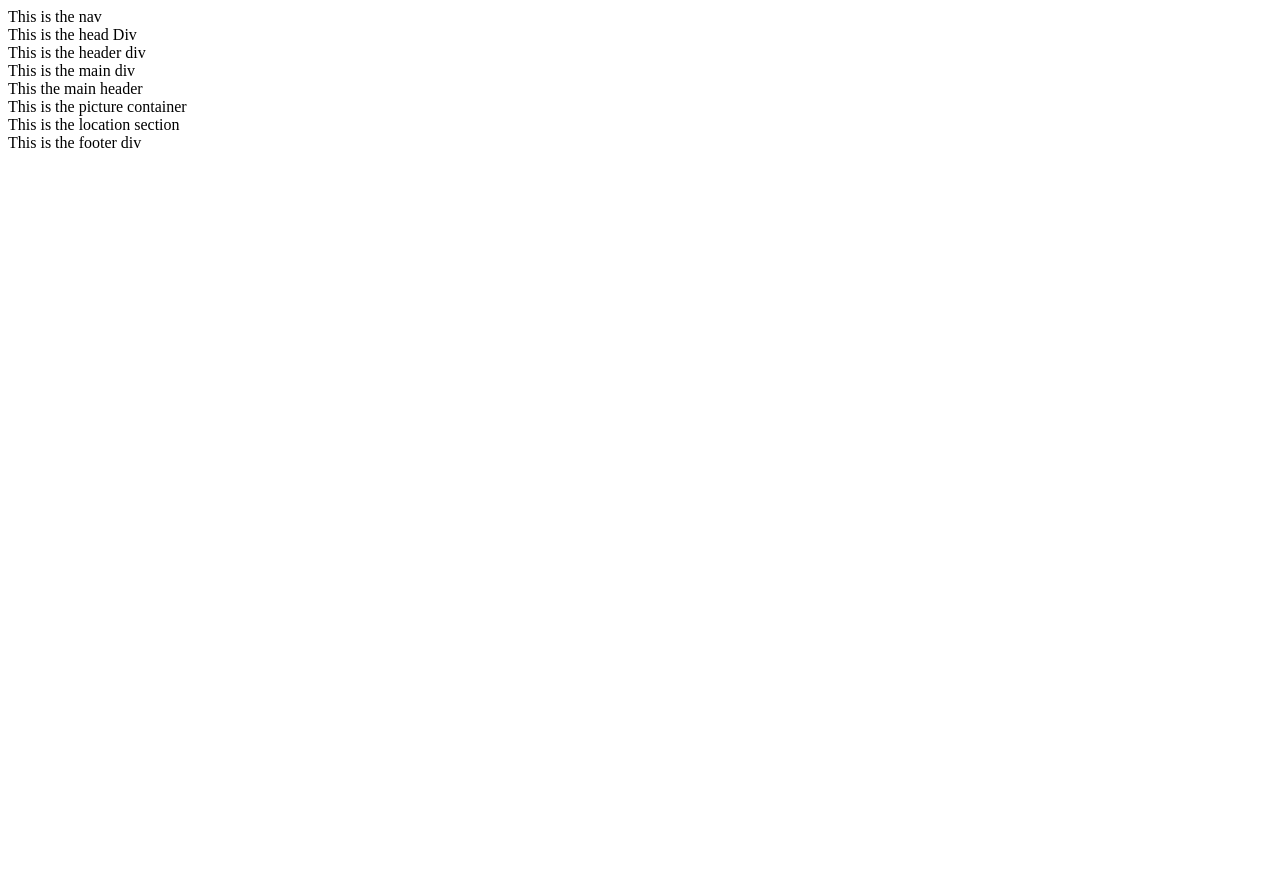
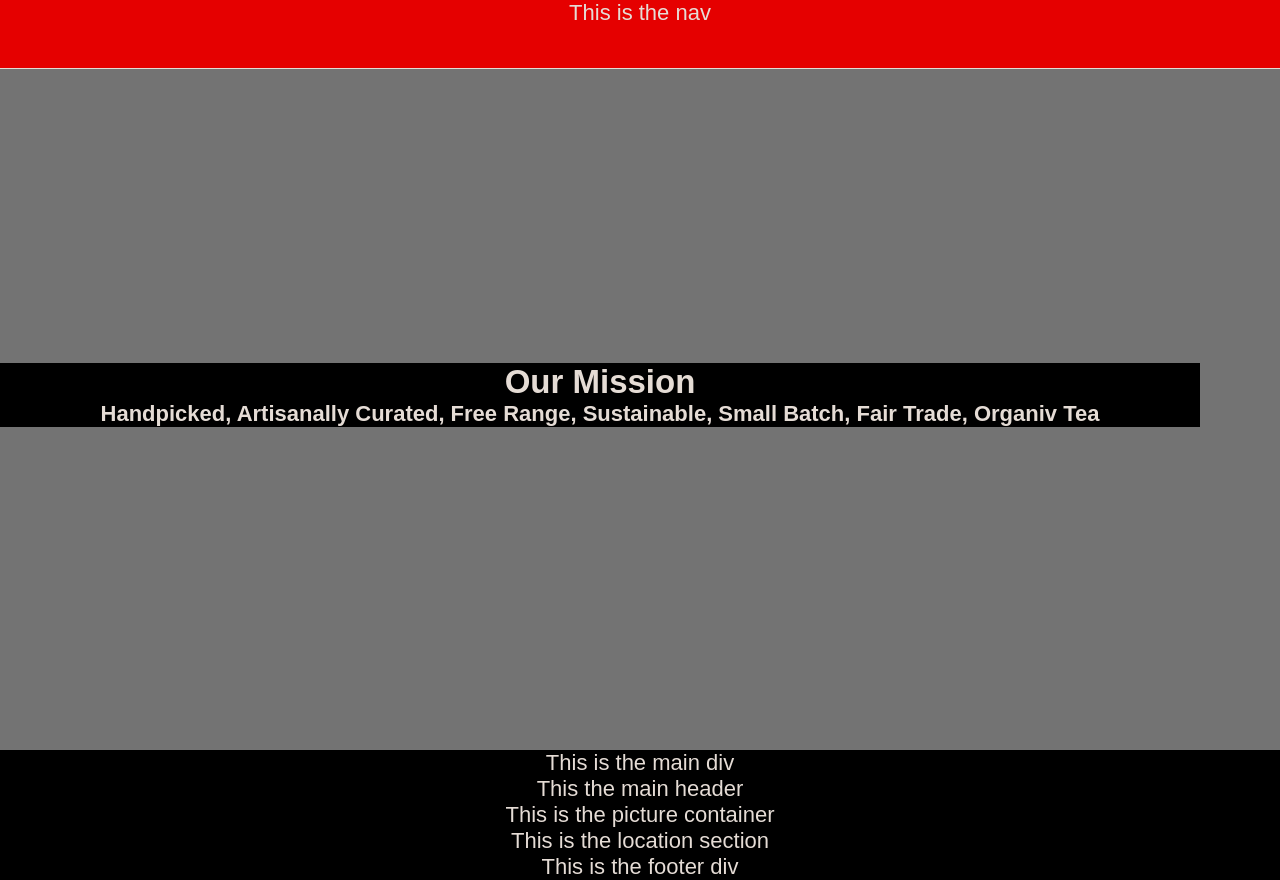
Before and after one commit to WebDevBrum/Tea-Cozy, a plain HTML site: page index.html in a window 1280 px wide. Before the commit the page ends 800 px from the top, so only its background shows below. Drawn offline with Linux system fonts and the light colour scheme.

Commit message:
basic framework started

```diff
--- a/index.html
+++ b/index.html
@@ -9,18 +9,20 @@
 </head>
 
 <body>
-  <nav>This is the nav</nav>
-  <div>
-    This is the head Div
-    <header>This is the header div</header>
-  </div>
-  <main>
+  <nav class="head__nav">This is the nav</nav>
+  <header class="head">
+    <div class="head__title">
+      <h2>Our Mission</h2>
+      <h4>Handpicked, Artisanally Curated, Free Range, Sustainable, Small Batch, Fair Trade, Organiv Tea</h4>
+    </div>
+  </header>
+  <main class="inventory">
     This is the main div
-    <header>This the main header</header>
-    <div>This is the picture container</div>
+    <header class="inventory__title">This the main header</header>
+    <div class="inventory__images">This is the picture container</div>
   </main>
-  <section>This is the location section</section>
-  <footer>This is the footer div</footer>
+  <section class="location">This is the location section</section>
+  <footer class="footer">This is the footer div</footer>
 </body>
 
 </html>
--- a/style.css
+++ b/style.css
@@ -0,0 +1,49 @@
+/* CSS UNIVERSAL RESET */
+*,
+*::after,
+*::before {
+  margin: 0;
+  padding: 0;
+  /* allows all elements ti inherit box-sizing from body*/
+  box-sizing: inherit;
+}
+
+html {
+  /* Equiv to standard of 10px but allows user to set own font */
+  font-size: 62.5%;
+}
+
+body {
+  font-family: Arial, Helvetica, sans-serif;
+  font-size: 2.2rem;
+  text-align: center;
+  color: seashell;
+  background-color: black;
+  opacity: 0.9;
+  box-sizing: border-box;
+}
+
+.head {
+  display: flex;
+  background-color: grey;
+  height: 75rem;
+  align-items: center;
+  padding-top: 4rem;
+}
+
+.head__nav {
+  background-color: red;
+  height: 6.9rem;
+  position: fixed;
+  width: 100%;
+  border-bottom: 0.1rem solid seashell;
+}
+
+.head__title {
+  background-color: black;
+  width: 120rem;
+}
+
+.inventory {}
+
+.inventory__title {}
```
